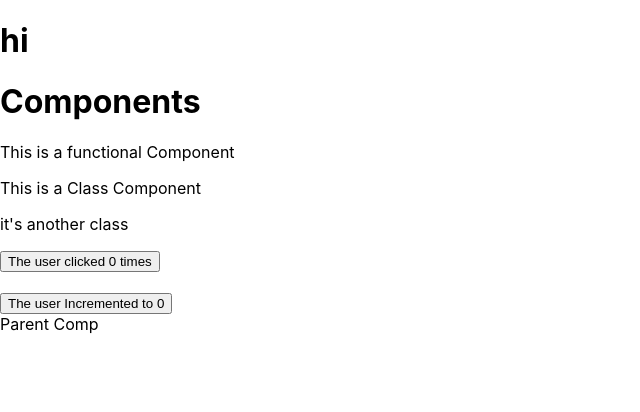
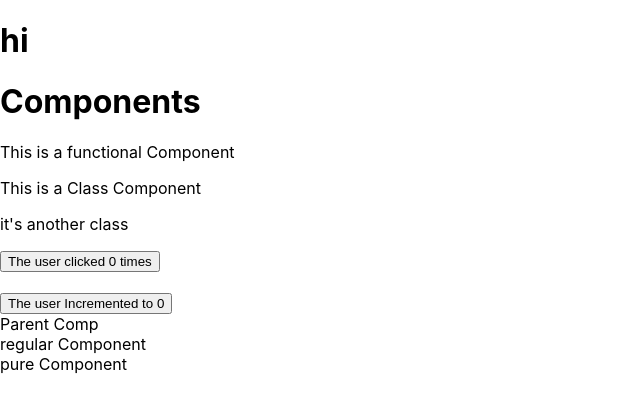
Before and after one commit to joshraiborde/clicking_components, a React (Create React App) app: page / in a window 1280 px wide. Shown: the top 412 px of the page, without its empty margins (0-640 px from the left). Built offline with nearby package versions, Linux system fonts and the light colour scheme.

Commit message:
added regcomp and purecomp this.state.name

```diff
--- a/src/Components/ParentComp.js
+++ b/src/Components/ParentComp.js
@@ -1,5 +1,6 @@
 import React, { Component } from 'react'
-
+import PureComp from './PureComp'
+import RegComp from './RegComp'
 class ParentComp extends Component {
     constructor(props) {
         super(props)
@@ -21,6 +22,8 @@ class ParentComp extends Component {
         return (
             <div>
                 Parent Comp
+                <RegComp name={this.state.name}/>
+                <PureComp name={this.state.name}/>
             </div>
         )
     }
```
